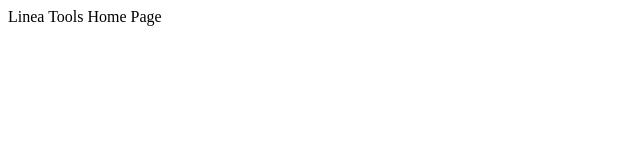
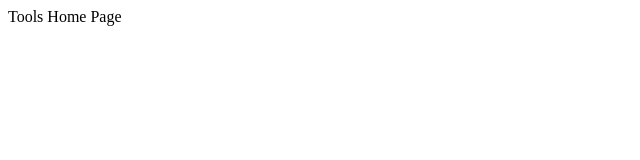
Before and after one commit to Cao573/lineatools, a plain HTML site: page index.html in a window 1280 px wide. Shown: the full height of the page, 0-640 px from the left. Drawn offline with Linux system fonts and the light colour scheme.

Commit message:
Update index.html

```diff
--- a/index.html
+++ b/index.html
@@ -3,6 +3,6 @@
     <title>Linea Tools</title>
   </head>
   <body>
-    <p>Linea Tools Home Page</p>
+    <p>Tools Home Page</p>
   </body>
 </html>
```
